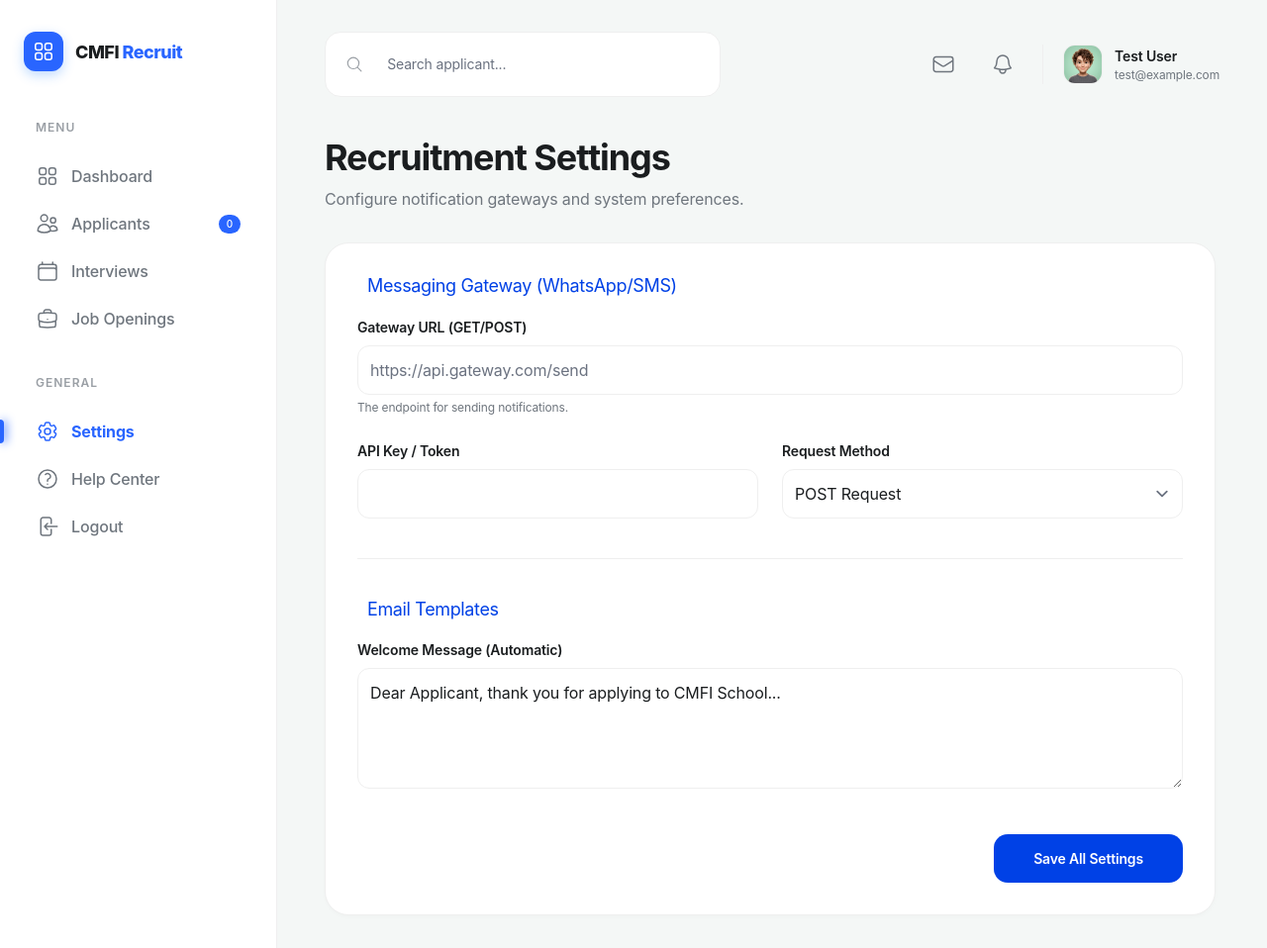
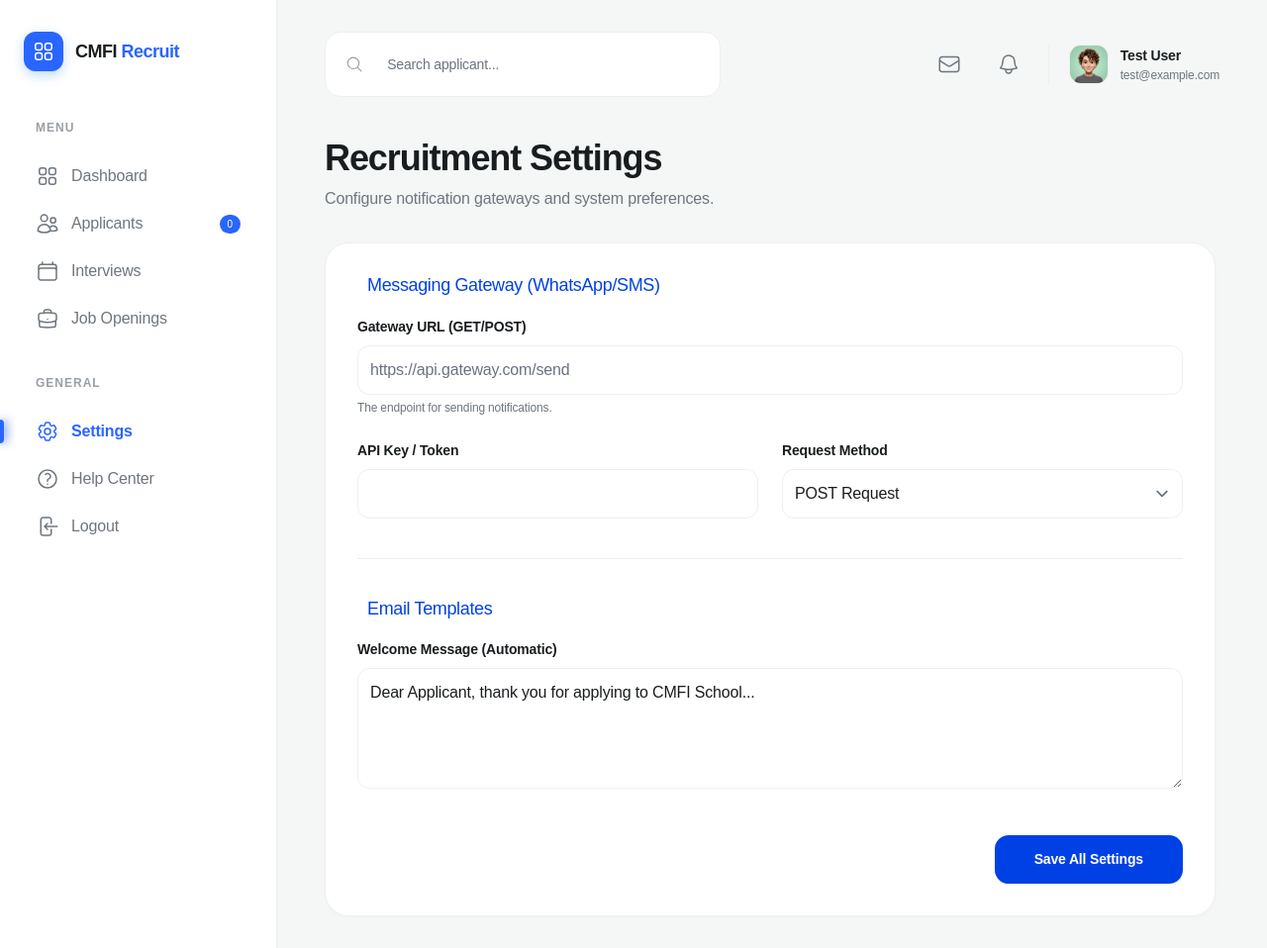
Before and after one commit to KayZee52/CMFI-website, a Laravel app: page /settings in a window 1280 px wide. Shown: the whole page at 99% size. Run offline with Laravel 12, Linux system fonts and the light colour scheme; a user stored in the database is signed in; data comes from the database, SQL or seed files in the repository; data that the repository does not hold is empty; style sheets or scripts are compiled from the project's sources; some web fonts are replaced.

Commit message:
style: update body font family to Satoshi

```diff
--- a/ui_forclone/recruitment-app/public/css/style.css
+++ b/ui_forclone/recruitment-app/public/css/style.css
@@ -49,7 +49,7 @@
 }
 
 body {
-    font-family: 'Inter', sans-serif;
+    font-family: 'Satoshi', sans-serif;
     background-color: var(--bg-main);
     color: var(--text-main);
     line-height: 1.6;
```
